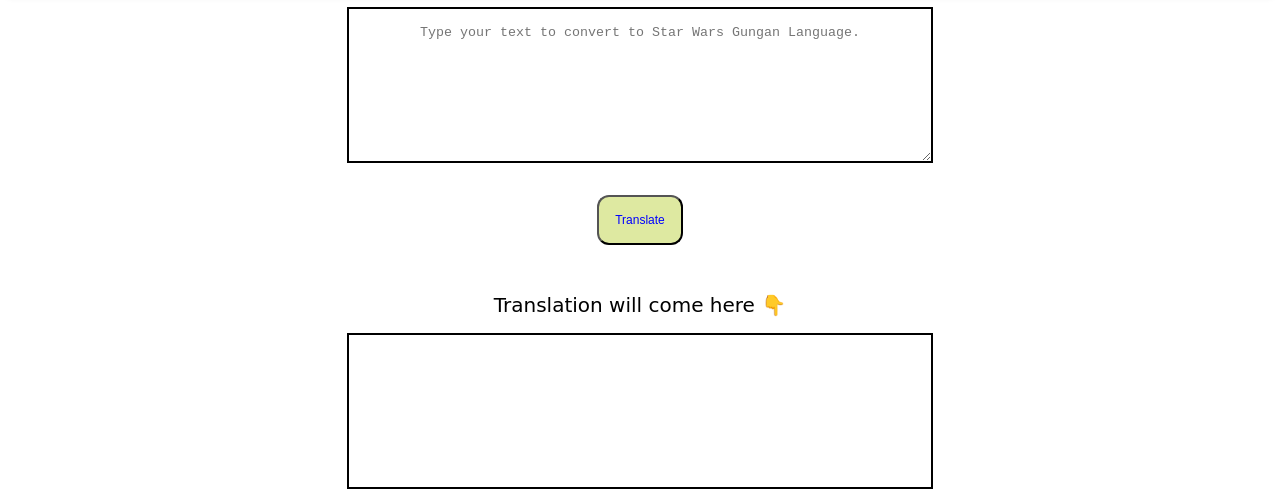
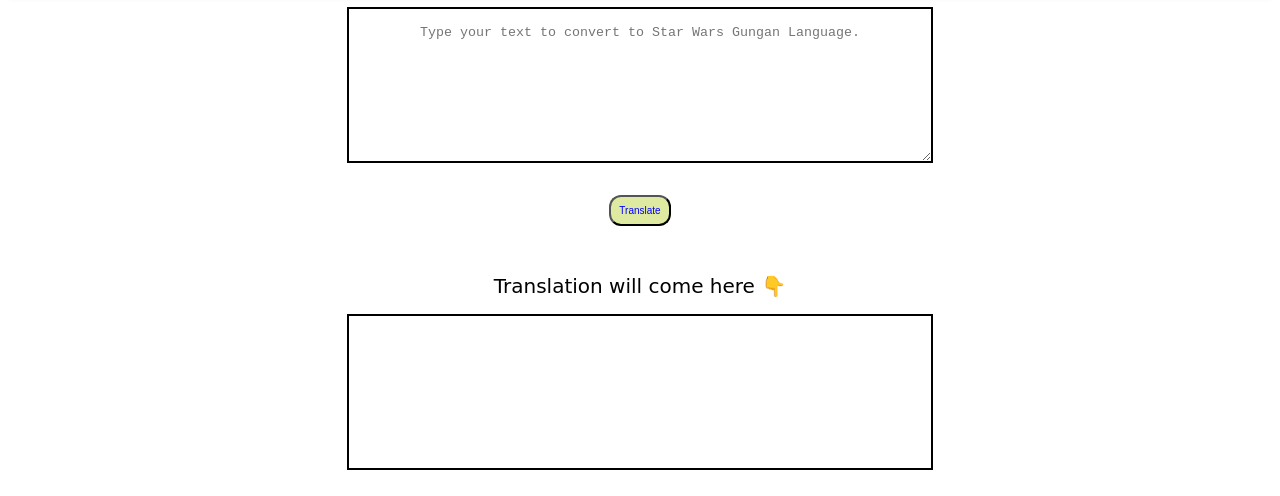
Before and after one commit to santoshinij7/Gungan--Translator, a plain HTML site: page index.html in a window 1280 px wide. Shown: the part 78-574 px from the top of the page. Drawn offline with nearby package versions, Linux system fonts and the light colour scheme.

Commit message:
update style.css
changed button hover color

```diff
--- a/styles.css
+++ b/styles.css
@@ -43,17 +43,18 @@ body {
   background-color: var(--primary-color);
   border-color: var(--third-color);
   border-radius: 12px;
-  padding: 1rem;
+  padding: 0.5rem;
   text-align: center;
   text-decoration: none;
-  font-size: 12px;
+  font-size: 10px;
   margin: 1rem;
   transition-duration: 0.4s;
   cursor: pointer;
 }
 .button:hover {
-  background-color: var(--primary-color);
+  background-color: var(--secondary-color);
   color: var(--third-color);
+  font-size: 10px;
 }
 .output-header {
   font-size: 20px;
```
